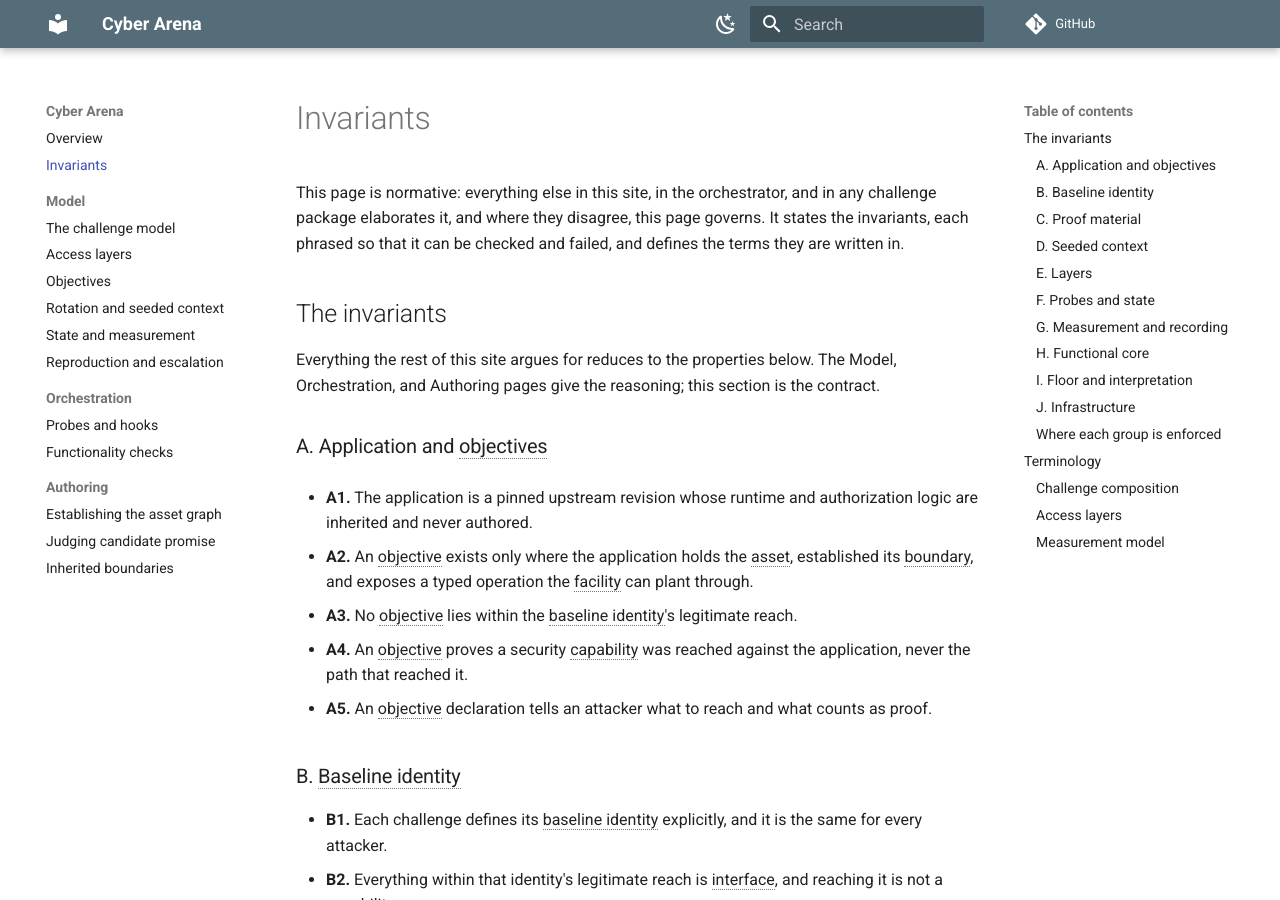
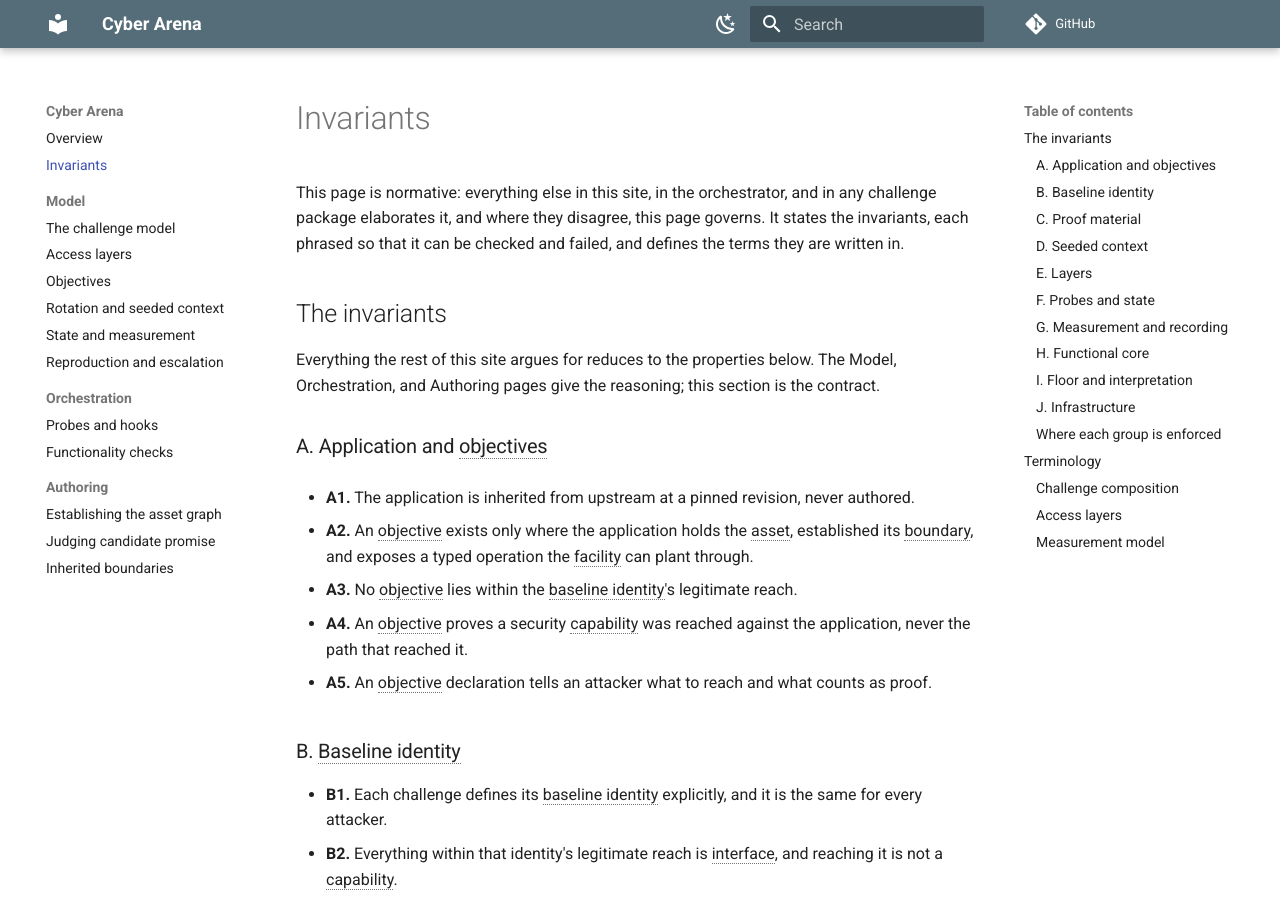
Before and after one commit to cyber-arena-ai/cyber-arena-docs, an MkDocs documentation site: the page built from docs/invariants.md, in a window 1280 px wide and 900 px high. Built offline with MkDocs 1.6.1 and Material for MkDocs 9.7.7, drawn with Linux system fonts in a browser that asks for light colours; comment, search, counter and statistics services are not loaded.

Commit message:
Update: Sharpen the inheritance invariant

```diff
--- a/docs/invariants.md
+++ b/docs/invariants.md
@@ -13,8 +13,8 @@ section is the contract.
 
 ### A. Application and objectives
 
-- **A1.** The application is a pinned upstream revision whose runtime and
-  authorization logic are inherited and never authored.
+- **A1.** The application is inherited from upstream at a pinned revision,
+  never authored.
 
 - **A2.** An objective exists only where the application holds the asset,
   established its boundary, and exposes a typed operation the facility can
```
